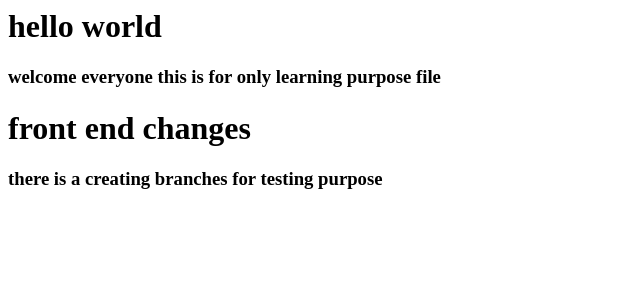
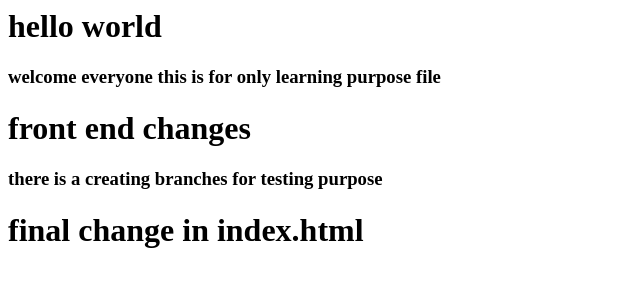
Before and after one commit to Vignesh0918/git_repo, a plain HTML site: page index.html in a window 1280 px wide. Shown: the whole page, without its empty margins (0-640 px from the left). Drawn offline with Linux system fonts and the light colour scheme.

Commit message:
new changes

```diff
--- a/index.html
+++ b/index.html
@@ -2,3 +2,4 @@
 <h3>welcome everyone this is for only learning purpose file</h3>
 <h1>front end changes</h1>
 <h3>there is a creating branches for testing purpose</h3>
+<h1>final change in index.html</h1>
```
